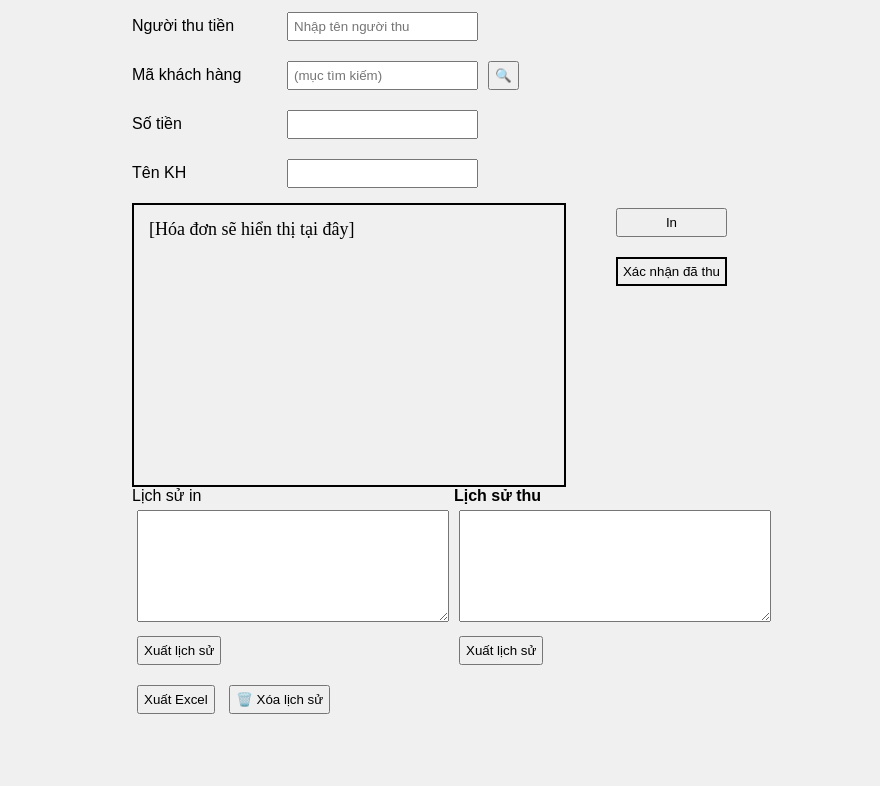
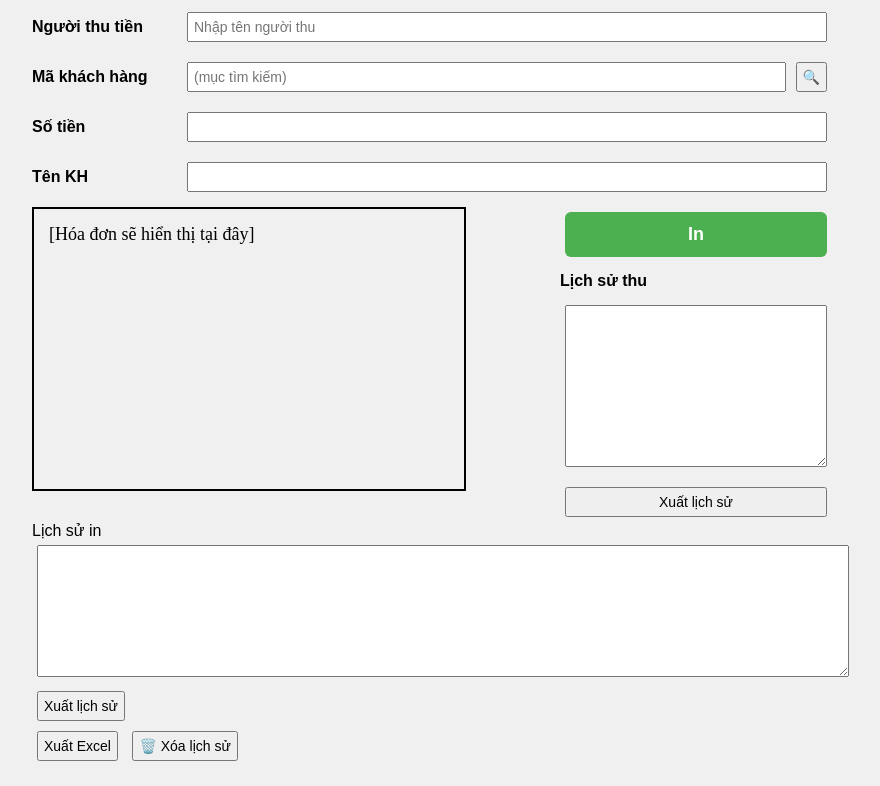
Before and after one commit to Megumi112/bill-in, a plain HTML site: page index.html in a window 1280 px wide. Shown: the part 91-877 px from the top of the page, without its empty margins (208-1088 px from the left). Before the commit the page ends 830 px from the top, so only its background shows below. Drawn offline with Linux system fonts and the light colour scheme.

Commit message:
Add files via upload

```diff
--- a/index.html
+++ b/index.html
@@ -1,3 +1,4 @@
+
 <!DOCTYPE html>
 <html lang="vi">
 <head>
@@ -5,27 +6,55 @@
 <title>Thu tiền điện</title>
 <script src="https://cdnjs.cloudflare.com/ajax/libs/xlsx/0.18.5/xlsx.full.min.js"></script>
 <style>
-    body { font-family: Arial, sans-serif; margin: 20px; }
-    input, button, textarea { margin: 5px; padding: 5px; }
-
-    /* Khung hóa đơn */
+    body { font-family: Arial, sans-serif; margin: 20px; background: #f0f0f0; max-width: 800px; margin:auto; padding:20px; border-radius:10px; }
+    input, button, textarea { margin: 5px; padding: 5px; font-size: 14px; }
+    .input-group {
+        display: flex;
+        align-items: center;
+        margin-bottom: 10px;
+    }
+    .input-group label {
+        width: 150px;
+        font-weight: bold;
+    }
+    .input-group input {
+        flex: 1;
+    }
     #hoaDon {
         width: 400px;
         min-height: 250px;
         border: 2px solid black;
         padding: 15px;
-      white-space: normal; /* Ngăn chặn xuống dòng thừa do ký tự \n */
+        white-space: normal;
         font-size: 18px;
         font-family: 'Times New Roman', serif;
-      line-height: 1; /* Khoảng cách dòng ngắn hơn nhưng vẫn dễ đọc */
+        line-height: 1.2;
     }
     #hoaDon p { margin: 0; }
-
-    .row { display: flex; align-items: center; margin-bottom: 10px; }
-    .label { width: 150px; }
-    #lichSuIn, #lichSuThu { width: 300px; height: 100px; margin: 5px; }
-
-    /* Chỉ in phần hóa đơn */
+    #lichSuIn {
+        width: 100%;
+        height: 120px;
+        font-size: 14px;
+        white-space: nowrap;
+        overflow-x: auto;
+    }
+    #lichSuThu {
+        width: 250px;
+        height: 150px;
+    }
+    #inButton {
+        padding: 12px 24px;
+        font-size: 18px;
+        font-weight: bold;
+        background-color: #4CAF50;
+        color: white;
+        border: none;
+        border-radius: 6px;
+        cursor: pointer;
+    }
+    #inButton:hover {
+        background-color: #45a049;
+    }
     @media print {
         body * { visibility: hidden; }
         #hoaDon, #hoaDon * { visibility: visible; }
@@ -33,43 +62,57 @@
     }
 </style>
 </head>
-<body style="background: #f0f0f0; max-width:600px; margin:auto; padding:20px; border-radius:10px; font-family:sans-serif;">
-<div style="display:flex; align-items:center; justify-content:space-between; margin-bottom:10px;"><h2>Thu tiền điện</h2><div class="row">
+<body>
+<div style="display:flex; align-items:center; justify-content:space-between; margin-bottom:10px;">
+    <h2>Thu tiền điện</h2>
+    <div class="row">
         <button onclick="document.getElementById('fileInput').click()" type="button">Đẩy dữ liệu</button>
         <input accept=".xlsx" id="fileInput" onchange="docFileExcel(event)" style="display:none" type="file"/>
-</div></div><div class="row">
-<label class="label">Người thu tiền</label>
+    </div>
+</div>
+
+<div class="input-group">
+  <label>Người thu tiền</label>
   <input id="nguoiThuTien" placeholder="Nhập tên người thu"/>
 </div>
-<div class="row">
-<label class="label">Mã khách hàng</label>
+<div class="input-group">
+  <label>Mã khách hàng</label>
   <input id="maKH" list="danhSachKH" onkeydown="if(event.key==='Enter'){timKiemMaKH()}" placeholder="(mục tìm kiếm)"/>
   <datalist id="danhSachKH"></datalist>
   <button onclick="timKiemMaKH()" type="button">🔍</button>
 </div>
+<div class="input-group">
+  <label>Số tiền</label>
+  <input id="soTien" readonly/>
+</div>
+<div class="input-group">
+  <label>Tên KH</label>
+  <input id="tenKH" readonly/>
+</div>
+
+<div style="display:flex; gap:10px; align-items:flex-start; margin-top:10px;">
+  <div style="flex:1;">
+    <div id="hoaDon">[Hóa đơn sẽ hiển thị tại đây]</div>
+  </div>
+  <div style="display:flex; flex-direction:column; gap:10px;">
+    <button id="inButton" onclick="inHoaDon()">In</button>
+    <label><b>Lịch sử thu</b></label>
+    <textarea id="lichSuThu" readonly></textarea>
+    <button onclick="xuatLichSu('thu')">Xuất lịch sử</button>
+  </div>
+</div>
+
 <div class="row">
-<label class="label">Số tiền</label>
-<input id="soTien" readonly=""/>
-</div>
-<div class="row">
-<label class="label">Tên KH</label>
-<input id="tenKH" readonly=""/>
-</div>
-<div style="display:flex; gap:10px; align-items:flex-start; margin-top:10px;"><div style="flex:1;"><div id="hoaDon">[Hóa đơn sẽ hiển thị tại đây]</div></div><div style="display:flex; flex-direction:column; gap:10px;"><button onclick="inHoaDon()" type="button">In</button><button onclick="xacNhanThu()" style="border:2px solid black;" type="button">Xác nhận đã thu</button></div></div>
-<div class="row">
-<div>
+  <div style="flex: 1;">
     <label>Lịch sử in</label><br/>
-<textarea id="lichSuIn" readonly=""></textarea><br/>
+    <textarea id="lichSuIn" readonly></textarea><br/>
     <button onclick="xuatLichSu('in')" type="button">Xuất lịch sử</button>
   </div>
-<div>
-<label><b>Lịch sử thu</b></label><br/>
-<textarea id="lichSuThu" readonly=""></textarea><br/>
-<button onclick="xuatLichSu('thu')" type="button">Xuất lịch sử</button>
 </div>
-</div>
+
 <button onclick="xuatLichSuExcel()" type="button">Xuất Excel</button>
 <button onclick="xoaLichSu()" type="button">🗑️ Xóa lịch sử</button>
+
 <script>
 let duLieu = [];
 let lichSuIn = JSON.parse(localStorage.getItem("lichSuIn")) || [];
@@ -86,19 +129,13 @@ function timKiemMaKH() {
     document.getElementById("tenKH").value = kh.TEN_KHTT;
     document.getElementById("soTien").value = kh.TONG_NOP;
     hienThiHoaDon(kh.MA_KHTT, kh.TEN_KHTT, kh.TONG_NOP);
-  } else {
-    document.getElementById("hoaDon").innerText = "[Không tìm thấy khách hàng]";
-  }
-}
 
-function timKiemTenKH() {
-  const tenKH = document.getElementById("tenKHInput").value.trim().toLowerCase();
-  const kh = duLieu.find(row => row.TEN_KHTT.toLowerCase().includes(tenKH));
-  if (kh) {
-    document.getElementById("maKH").value = kh.MA_KHTT;
-    document.getElementById("tenKH").value = kh.TEN_KHTT;
-    document.getElementById("soTien").value = kh.TONG_NOP;
-    hienThiHoaDon(kh.MA_KHTT, kh.TEN_KHTT, kh.TONG_NOP);
+    // Ghi lại vào lịch sử thu
+    const soTien = Number(kh.TONG_NOP) + 2000;
+    const thoiGian = new Date().toLocaleString();
+    lichSuThu.push({ maKH: kh.MA_KHTT, tenKH: kh.TEN_KHTT, soTien, thoiGian });
+    localStorage.setItem("lichSuThu", JSON.stringify(lichSuThu));
+    capNhatLichSu();
   } else {
     document.getElementById("hoaDon").innerText = "[Không tìm thấy khách hàng]";
   }
@@ -137,16 +174,6 @@ function inHoaDon() {
   setTimeout(() => { window.print(); }, 0);
 }
 
-function xacNhanThu() {
-  const maKH = document.getElementById("maKH").value;
-  const tenKH = document.getElementById("tenKH").value;
-  const soTien = Number(document.getElementById("soTien").value || 0) + 2000;
-  const thoiGian = new Date().toLocaleString();
-  lichSuThu.push({ maKH, tenKH, soTien, thoiGian });
-  localStorage.setItem("lichSuThu", JSON.stringify(lichSuThu));
-  capNhatLichSu();
-}
-
 function capNhatLichSu() {
   const inText = lichSuIn.map(item => `(${item.thoiGian}) ${item.maKH} - ${item.tenKH}: ${formatVND(item.soTien)}`).join("\n");
   const thuText = lichSuThu.map(item => `(${item.thoiGian}) ${item.maKH} - ${item.tenKH}: ${formatVND(item.soTien)}`).join("\n");
@@ -165,7 +192,7 @@ function xuatLichSu(loai) {
 }
 
 function xuatLichSuExcel() {
-  const ws = XLSX.utils.json_to_sheet([...lichSuIn.map(e => ({ ...e, Loại: 'In' })), ...lichSuThu.map(e => ({ ...e, Loại: 'Thu' }))]);
+  const ws = XLSX.utils.json_to_sheet([...lichSuIn.map(e => ({ ...e, Loai: 'In' })), ...lichSuThu.map(e => ({ ...e, Loai: 'Thu' }))]);
   const wb = XLSX.utils.book_new();
   XLSX.utils.book_append_sheet(wb, ws, "Lịch Sử");
   XLSX.writeFile(wb, "lich_su.xlsx");
@@ -187,6 +214,7 @@ function docFileExcel(event) {
       option.value = row.MA_KHTT;
       dataList.appendChild(option);
     });
+    alert("Đẩy dữ liệu thành công!");
   };
   reader.readAsArrayBuffer(file);
 }
```
Lines whose indentation alone changed are shown as unchanged.
